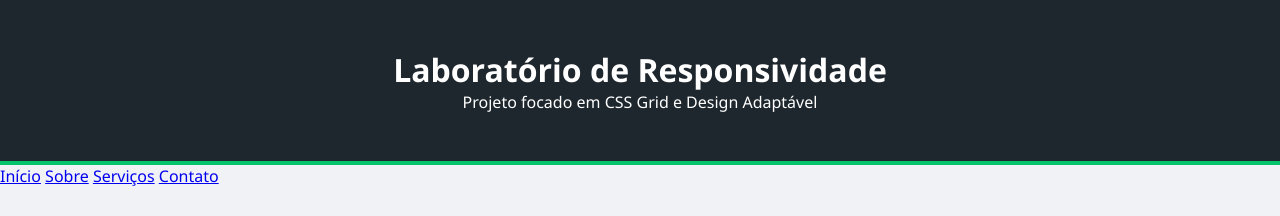
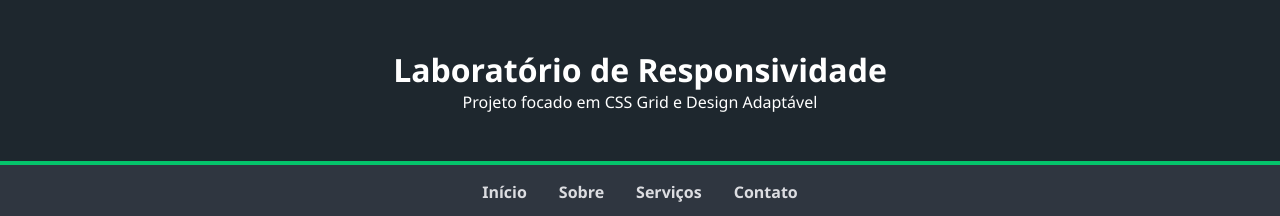
Before and after one commit to joaomarcelo0202/Grid_com_animacao, a plain HTML site: page index.html in a window 1280 px wide. Shown: the top 216 px of the page. Drawn offline with Linux system fonts and the light colour scheme.

Commit message:
Menu de navegação com efeitos de hover e pseudo-elementos

```diff
--- a/style.css
+++ b/style.css
@@ -30,3 +30,41 @@ body {
   color: white;
   border-bottom: 4px solid var(--destaque);
 }
+
+.menu {
+  display: flex;
+  justify-content: center;
+  gap: 2rem;
+  background-color: #2f3640;
+  padding: 1rem;
+  position: sticky;
+  top: 0;
+  z-index: 10;
+}
+
+.menu a {
+  color: #dcdde1;
+  text-decoration: none;
+  font-weight: 600;
+  position: relative;
+  transition: 0.3s;
+}
+
+.menu a:hover {
+  color: var(--destaque);
+}
+
+.menu a::after {
+  content: '';
+  position: absolute;
+  width: 0;
+  height: 2px;
+  background: var(--destaque);
+  left: 0;
+  bottom: -5px;
+  transition: 0.3s;
+}
+
+.menu a:hover::after {
+  width: 100%;
+}
```
